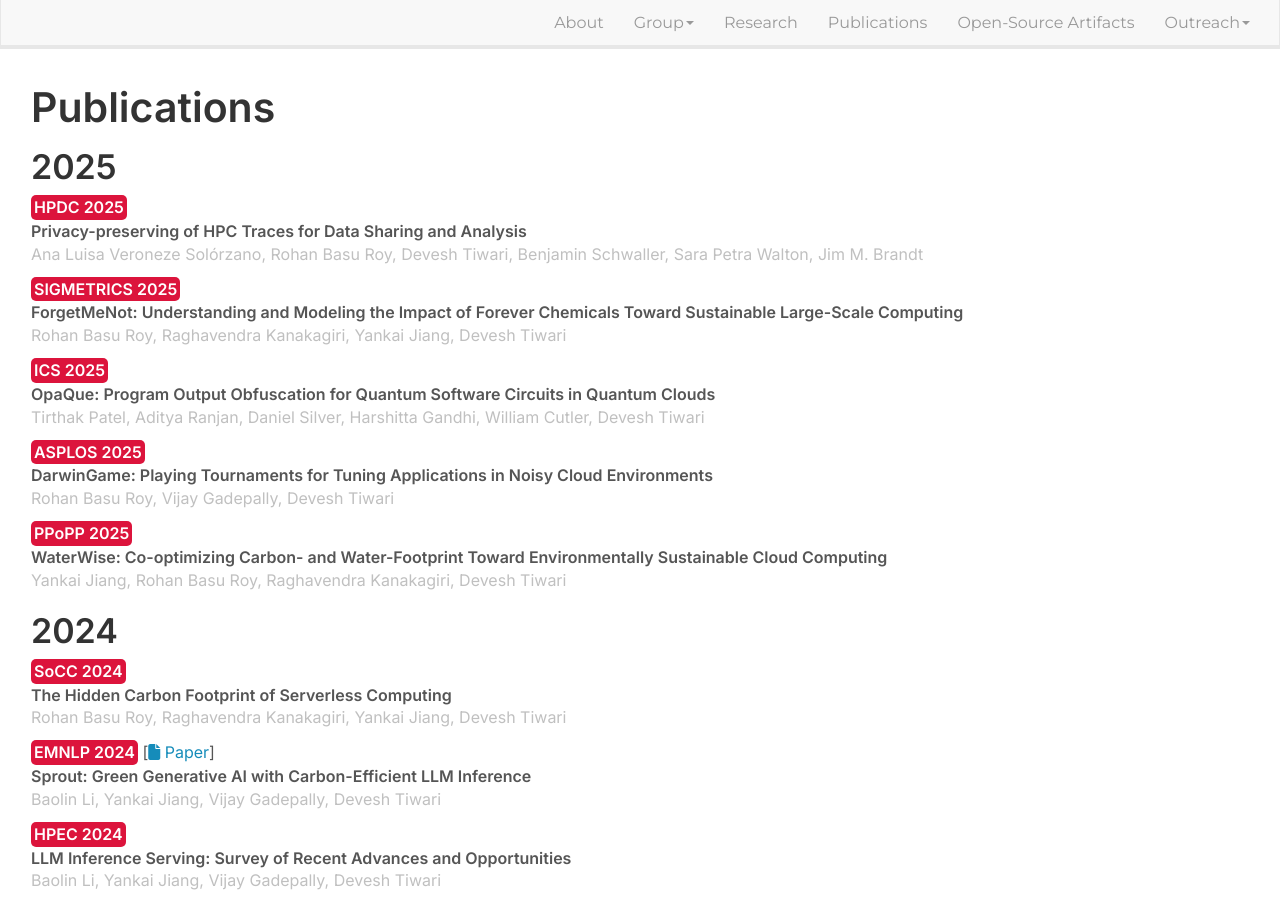
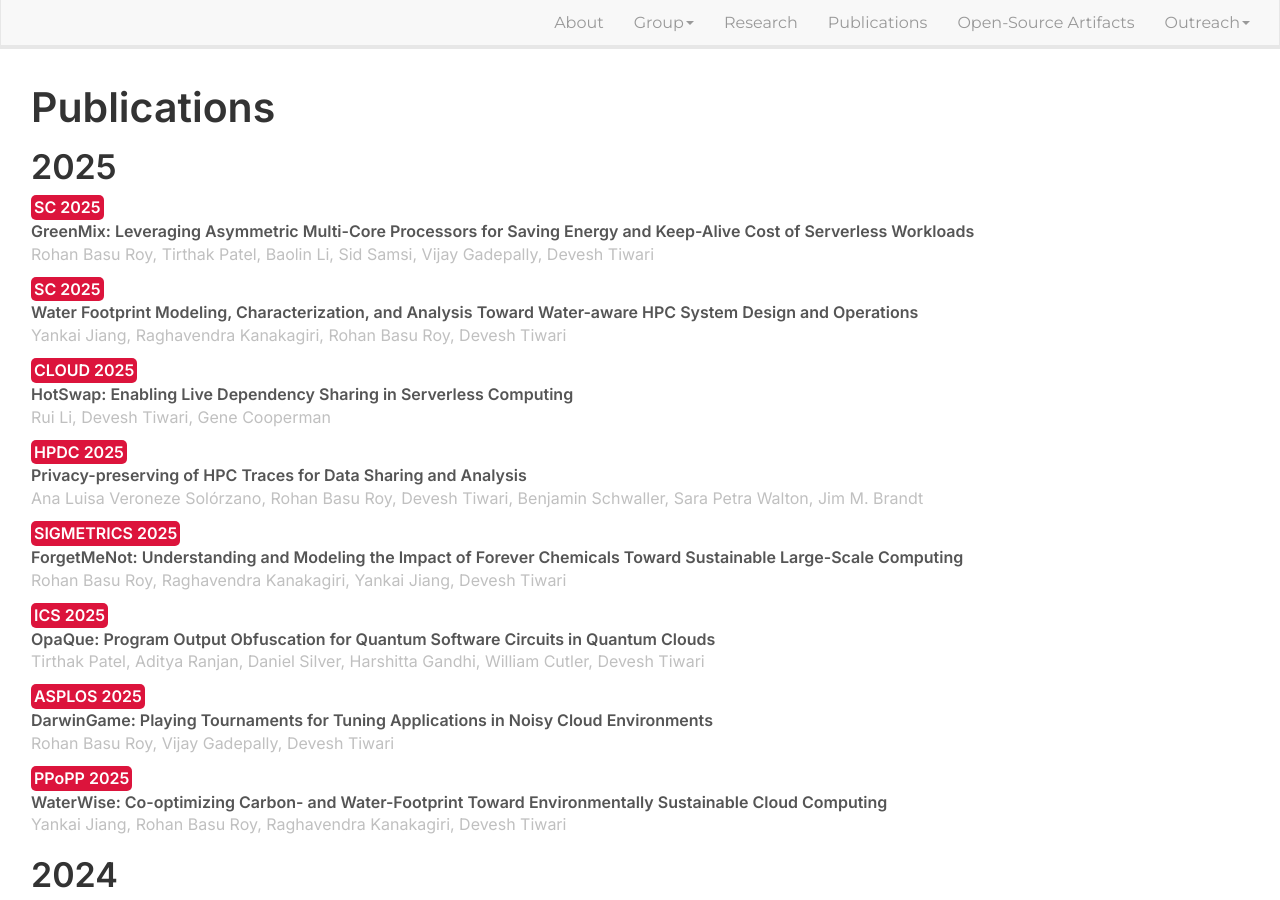
Before and after one commit to GoodwillComputingLab/goodwillcomputinglab.github.io, a Jekyll site: the page built from _pages/publications.md, in a window 1280 px wide and 900 px high. Built offline with Jekyll 4.4.1, drawn with Linux system fonts in a browser that asks for light colours; nearby versions of some CDN libraries.

Commit message:
Update publications.yml

```diff
--- a/_data/publications.yml
+++ b/_data/publications.yml
@@ -1,6 +1,19 @@
 - year:
   text: "2025"
   elements:
+
+  - conference: "SC 2025"
+    paper: "GreenMix: Leveraging Asymmetric Multi-Core Processors for Saving Energy and Keep-Alive Cost of Serverless Workloads"
+    authors: "Rohan Basu Roy, Tirthak Patel, Baolin Li, Sid Samsi, Vijay Gadepally, Devesh Tiwari"
+
+  - conference: "SC 2025"
+    paper: "Water Footprint Modeling, Characterization, and Analysis Toward Water-aware HPC System Design and Operations"
+    authors: "Yankai Jiang, Raghavendra Kanakagiri, Rohan Basu Roy, Devesh Tiwari"
+
+  - conference: "CLOUD 2025"
+    paper: "HotSwap: Enabling Live Dependency Sharing in Serverless Computing"
+    authors: "Rui Li, Devesh Tiwari, Gene Cooperman"
+
   - conference: "HPDC 2025"
     paper: "Privacy-preserving of HPC Traces for Data Sharing and Analysis"
     authors: "Ana Luisa Veroneze Solórzano, Rohan Basu Roy, Devesh Tiwari, Benjamin Schwaller, Sara Petra Walton, Jim M. Brandt"
```
